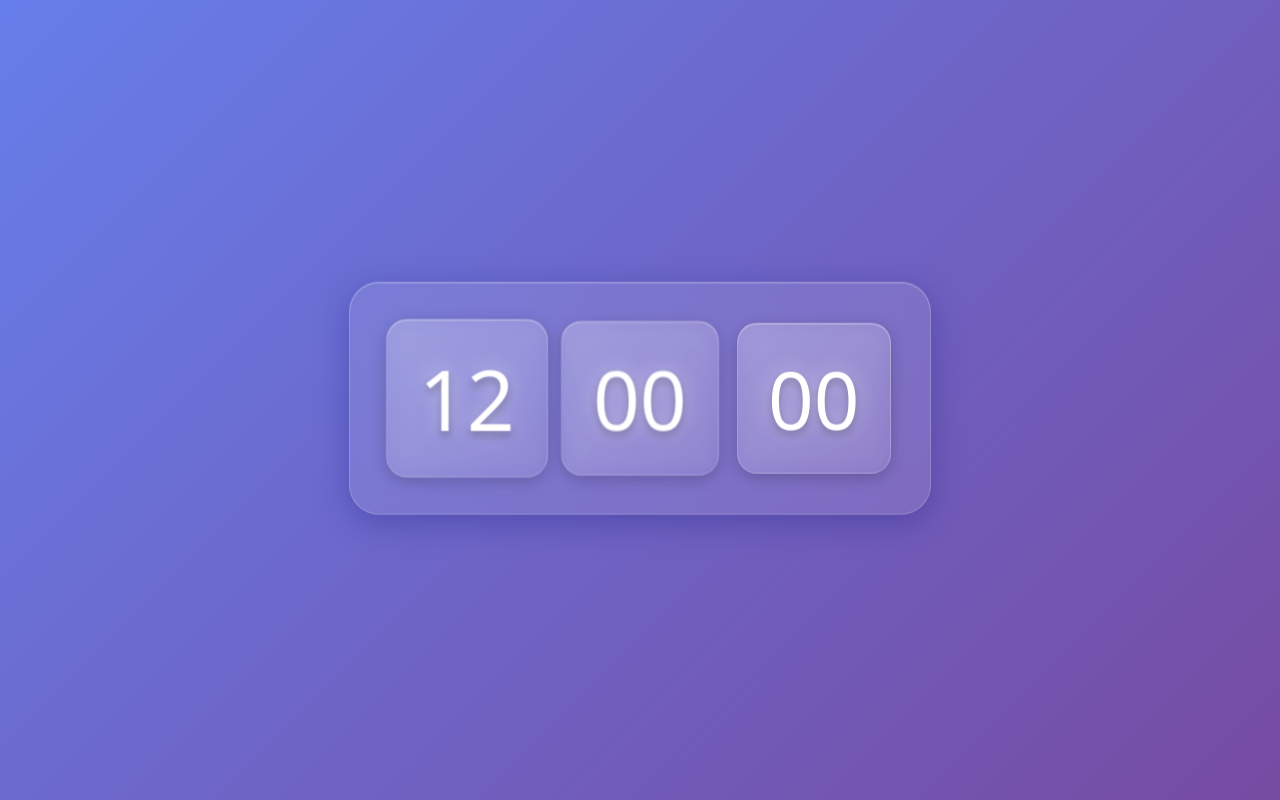
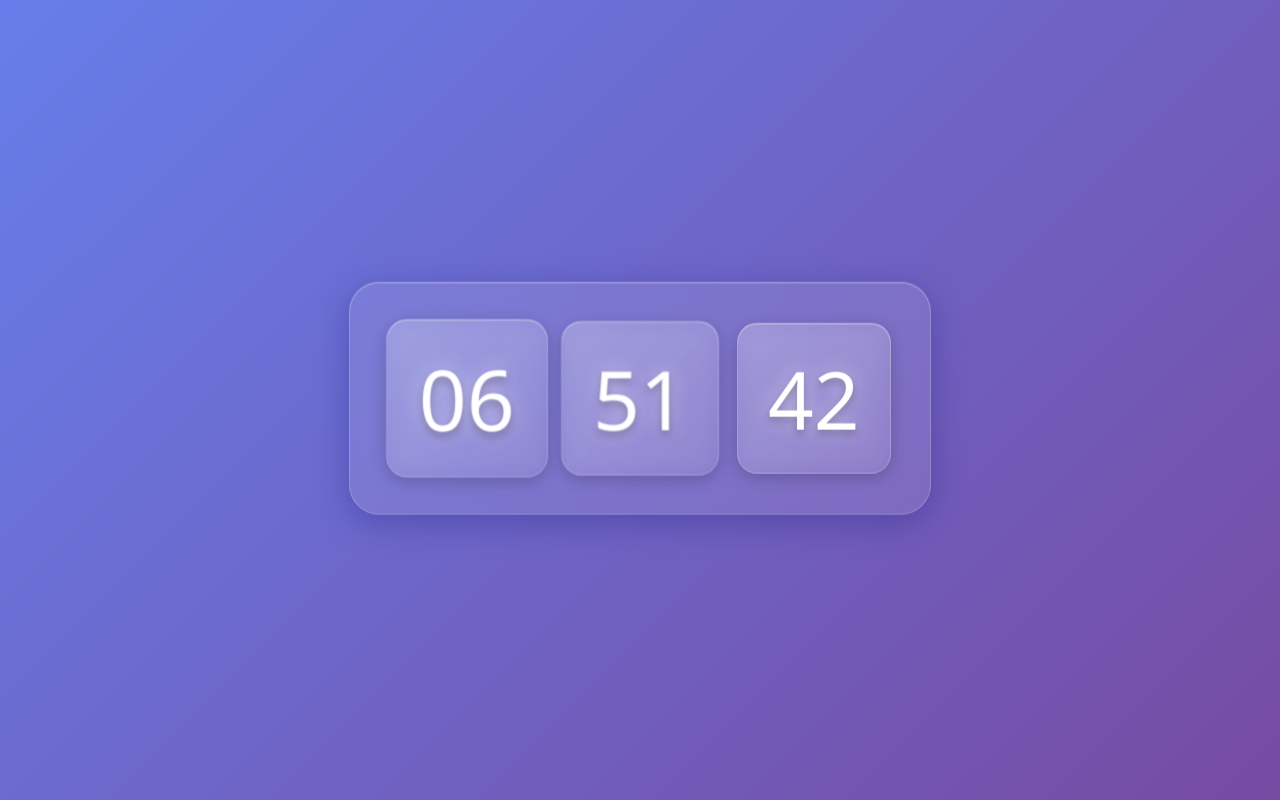
Before and after one commit to YashG2310/Clock, a plain HTML site: page index.html in a window 1280 px wide. Drawn offline with Linux system fonts and the light colour scheme.

Commit message:
Added HTML structure and JavaScript for a digital clock

```diff
--- a/index.html
+++ b/index.html
@@ -16,6 +16,8 @@
             <li id="seconds">00</li>
         </ul>
     </div>
+
+    <script src="script.js"></script>
 </body>
 
 </html>
--- /dev/null
+++ b/script.js
@@ -0,0 +1,10 @@
+let time = setInterval(() => {
+    let a = new Date();
+    let hours = a.getHours();
+    let minutes = a.getMinutes();
+    let seconds = a.getSeconds();
+
+    document.getElementById('hours').innerHTML = hours < 10 ? '0' + hours : hours;
+    document.getElementById('minutes').innerHTML = minutes < 10 ? '0' + minutes : minutes;
+    document.getElementById('seconds').innerHTML = seconds < 10 ? '0' + seconds : seconds;
+}, 1000)
```
